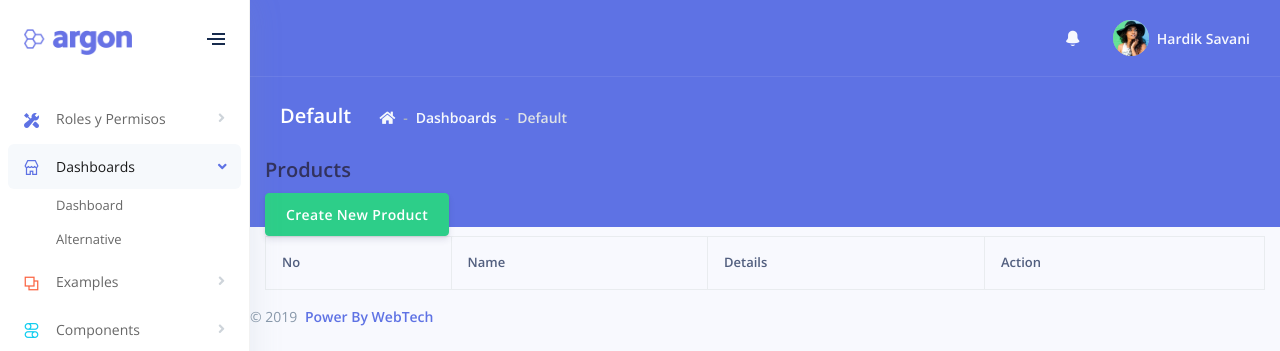
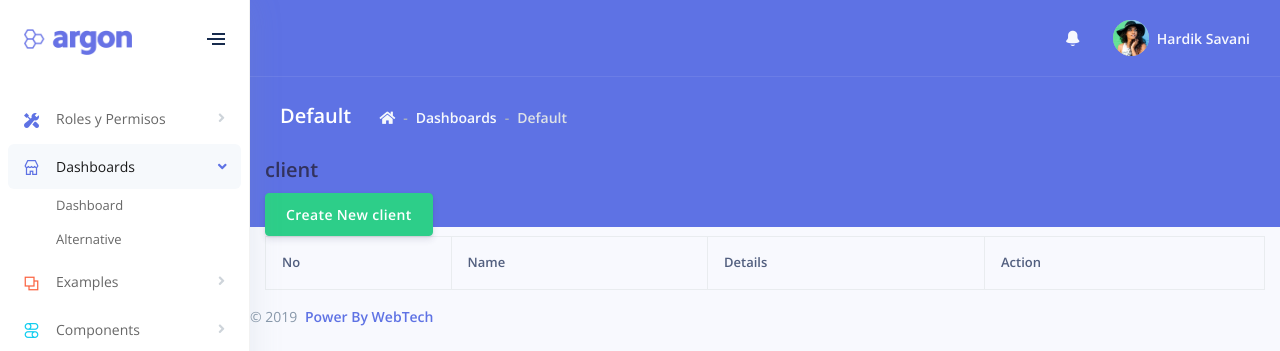
Before and after one commit to wtech-mx/bedental, a Laravel app: page /clients in a window 1280 px wide. Shown: the top 351 px of the page. Run offline with Laravel 9, Linux system fonts and the light colour scheme; a user stored in the database is signed in; data comes from the database, SQL or seed files in the repository; data that the repository does not hold is empty; parts of the project's set-up code (start-up, migrations or seed data) failed here and were passed over.

Commit message:
Correccion
Se corrigio de product a clients

```diff
--- a/app/Http/Controllers/ClientController.php
+++ b/app/Http/Controllers/ClientController.php
@@ -14,10 +14,10 @@ class ClientController extends Controller
      */
     function __construct()
     {
-         $this->middleware('permission:product-list|product-create|product-edit|product-delete', ['only' => ['index','show']]);
-         $this->middleware('permission:product-create', ['only' => ['create','store']]);
-         $this->middleware('permission:product-edit', ['only' => ['edit','update']]);
-         $this->middleware('permission:product-delete', ['only' => ['destroy']]);
+        $this->middleware('permission:client-list|client-create|client-edit|client-delete', ['only' => ['index', 'show']]);
+        $this->middleware('permission:client-create', ['only' => ['create', 'store']]);
+        $this->middleware('permission:client-edit', ['only' => ['edit', 'update']]);
+        $this->middleware('permission:client-delete', ['only' => ['destroy']]);
     }
     /**
      * Display a listing of the resource.
@@ -27,7 +27,7 @@ class ClientController extends Controller
     public function index()
     {
         $clients = Client::latest()->paginate(5);
-        return view('clients.index',compact('clients'))
+        return view('clients.index', compact('clients'))
             ->with('i', (request()->input('page', 1) - 1) * 5);
     }
 
@@ -57,7 +57,7 @@ class ClientController extends Controller
         Client::create($request->all());
 
         return redirect()->route('clients.index')
-                        ->with('success','Client created successfully.');
+            ->with('success', 'Client created successfully.');
     }
 
     /**
@@ -68,7 +68,7 @@ class ClientController extends Controller
      */
     public function show(Client $product)
     {
-        return view('clients.show',compact('product'));
+        return view('clients.show', compact('product'));
     }
 
     /**
@@ -79,7 +79,7 @@ class ClientController extends Controller
      */
     public function edit(Client $product)
     {
-        return view('clients.edit',compact('product'));
+        return view('clients.edit', compact('product'));
     }
 
     /**
@@ -91,7 +91,7 @@ class ClientController extends Controller
      */
     public function update(Request $request, Client $product)
     {
-         request()->validate([
+        request()->validate([
             'name' => 'required',
             'detail' => 'required',
         ]);
@@ -99,7 +99,7 @@ class ClientController extends Controller
         $product->update($request->all());
 
         return redirect()->route('clients.index')
-                        ->with('success','Client updated successfully');
+            ->with('success', 'Client updated successfully');
     }
 
     /**
@@ -113,6 +113,6 @@ class ClientController extends Controller
         $product->delete();
 
         return redirect()->route('clients.index')
-                        ->with('success','Client deleted successfully');
+            ->with('success', 'Client deleted successfully');
     }
 }
--- a/resources/views/clients/index.blade.php
+++ b/resources/views/clients/index.blade.php
@@ -5,11 +5,11 @@
     <div class="row">
         <div class="col-lg-12 margin-tb">
             <div class="pull-left">
-                <h2>Products</h2>
+                <h2>client</h2>
             </div>
             <div class="pull-right">
-                @can('product-create')
-                <a class="btn btn-success" href="{{ route('clients.create') }}"> Create New Product</a>
+                @can('client-create')
+                <a class="btn btn-success" href="{{ route('clients.create') }}"> Create New client</a>
                 @endcan
             </div>
         </div>
@@ -30,22 +30,22 @@
             <th>Details</th>
             <th width="280px">Action</th>
         </tr>
-	    @foreach ($clients as $product)
+	    @foreach ($clients as $client)
 	    <tr>
 	        <td>{{ ++$i }}</td>
-	        <td>{{ $product->name }}</td>
-	        <td>{{ $product->detail }}</td>
+	        <td>{{ $client->name }}</td>
+	        <td>{{ $client->detail }}</td>
 	        <td>
-                <form action="{{ route('clients.destroy',$product->id) }}" method="POST">
-                    <a class="btn btn-info" href="{{ route('clients.show',$product->id) }}">Show</a>
-                    @can('product-edit')
-                    <a class="btn btn-primary" href="{{ route('clients.edit',$product->id) }}">Edit</a>
+                <form action="{{ route('clients.destroy',$client->id) }}" method="POST">
+                    <a class="btn btn-info" href="{{ route('clients.show',$client->id) }}">Show</a>
+                    @can('client-edit')
+                    <a class="btn btn-primary" href="{{ route('clients.edit',$client->id) }}">Edit</a>
                     @endcan
 
 
                     @csrf
                     @method('DELETE')
-                    @can('product-delete')
+                    @can('client-delete')
                     <button type="submit" class="btn btn-danger">Delete</button>
                     @endcan
                 </form>
```
